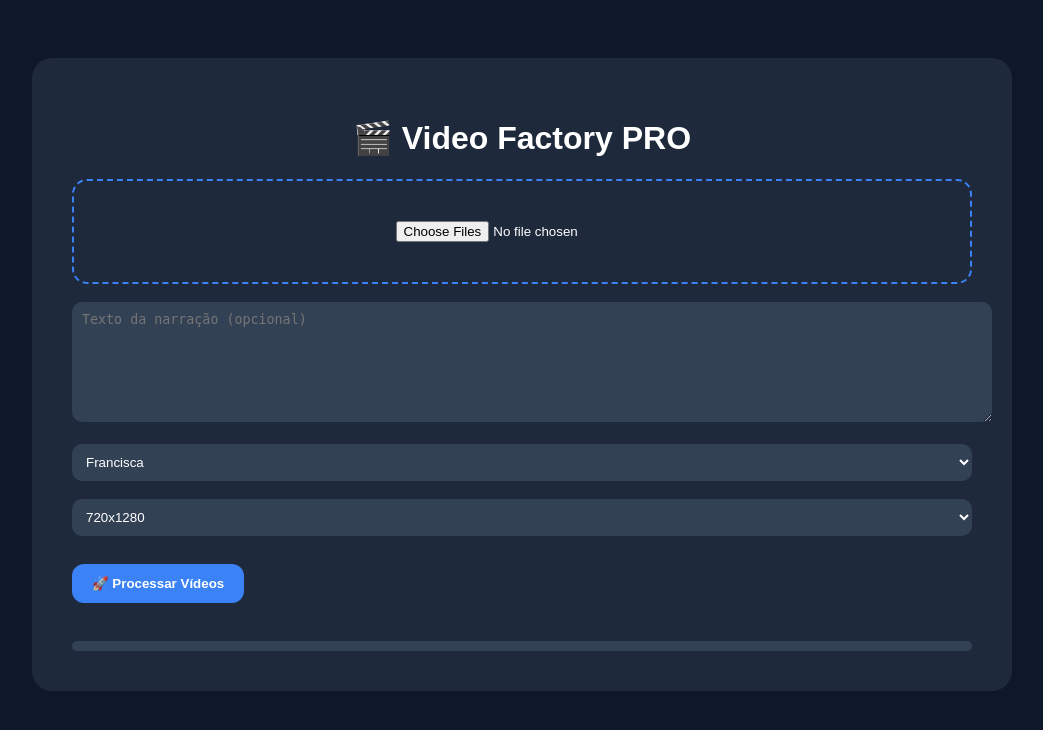
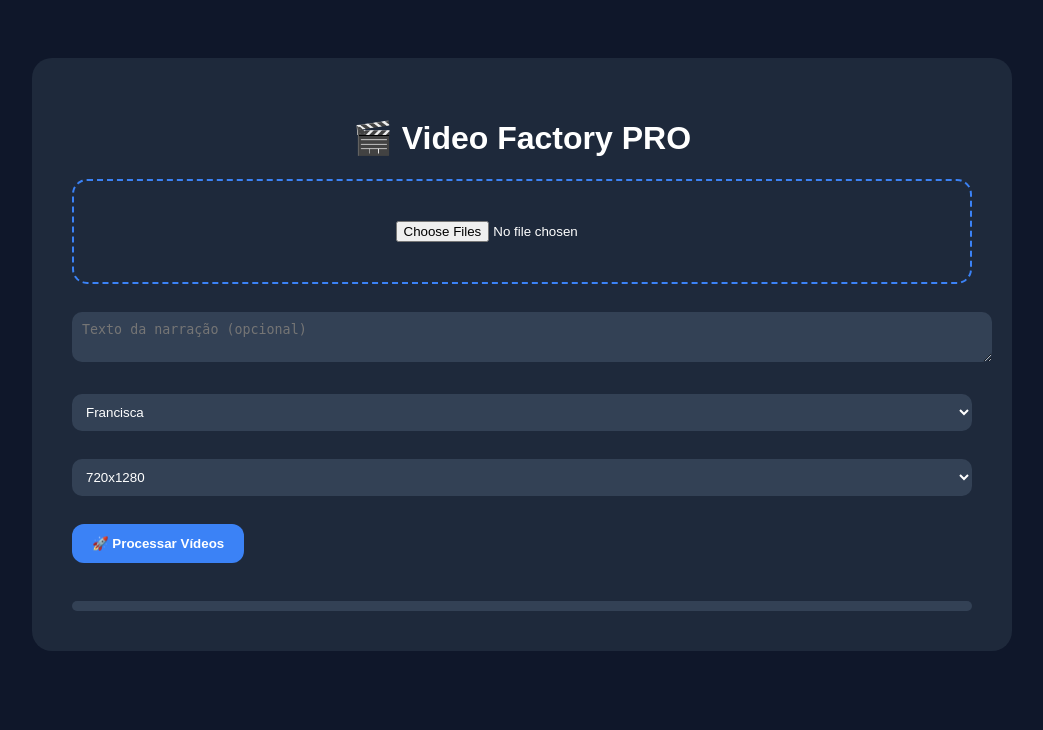
Before and after one commit to Biel0198383/Shopee, a Flask app: page / in a window 1280 px wide. Shown: the top 730 px of the page, without its empty margins (118-1161 px from the left). Run offline with Flask 3, Linux system fonts and the light colour scheme.

Commit message:
Update style.css

```diff
--- a/static/style.css
+++ b/static/style.css
@@ -5,7 +5,6 @@ body{
     display:flex;
     justify-content:center;
 }
-
 .container{
     width:900px;
     background:#1e293b;
@@ -13,9 +12,7 @@ body{
     border-radius:20px;
     margin-top:50px;
 }
-
 h1{text-align:center;}
-
 .upload{
     border:2px dashed #3b82f6;
     padding:40px;
@@ -23,26 +20,15 @@ h1{text-align:center;}
     border-radius:15px;
     cursor:pointer;
 }
-
-textarea{
-    width:100%;
-    height:100px;
-    background:#334155;
-    border:none;
-    border-radius:10px;
-    color:white;
-    padding:10px;
-}
-
-select{
+textarea, select{
     width:100%;
     padding:10px;
     border-radius:10px;
     border:none;
     background:#334155;
     color:white;
+    margin-top:10px;
 }
-
 button{
     padding:12px 20px;
     border:none;
@@ -53,11 +39,7 @@ button{
     cursor:pointer;
     margin-top:10px;
 }
-
-button:hover{
-    background:#2563eb;
-}
-
+button:hover{background:#2563eb;}
 .progress{
     width:100%;
     height:10px;
@@ -65,7 +47,6 @@ button:hover{
     border-radius:10px;
     margin-top:20px;
 }
-
 .bar{
     height:10px;
     width:0%;
```
